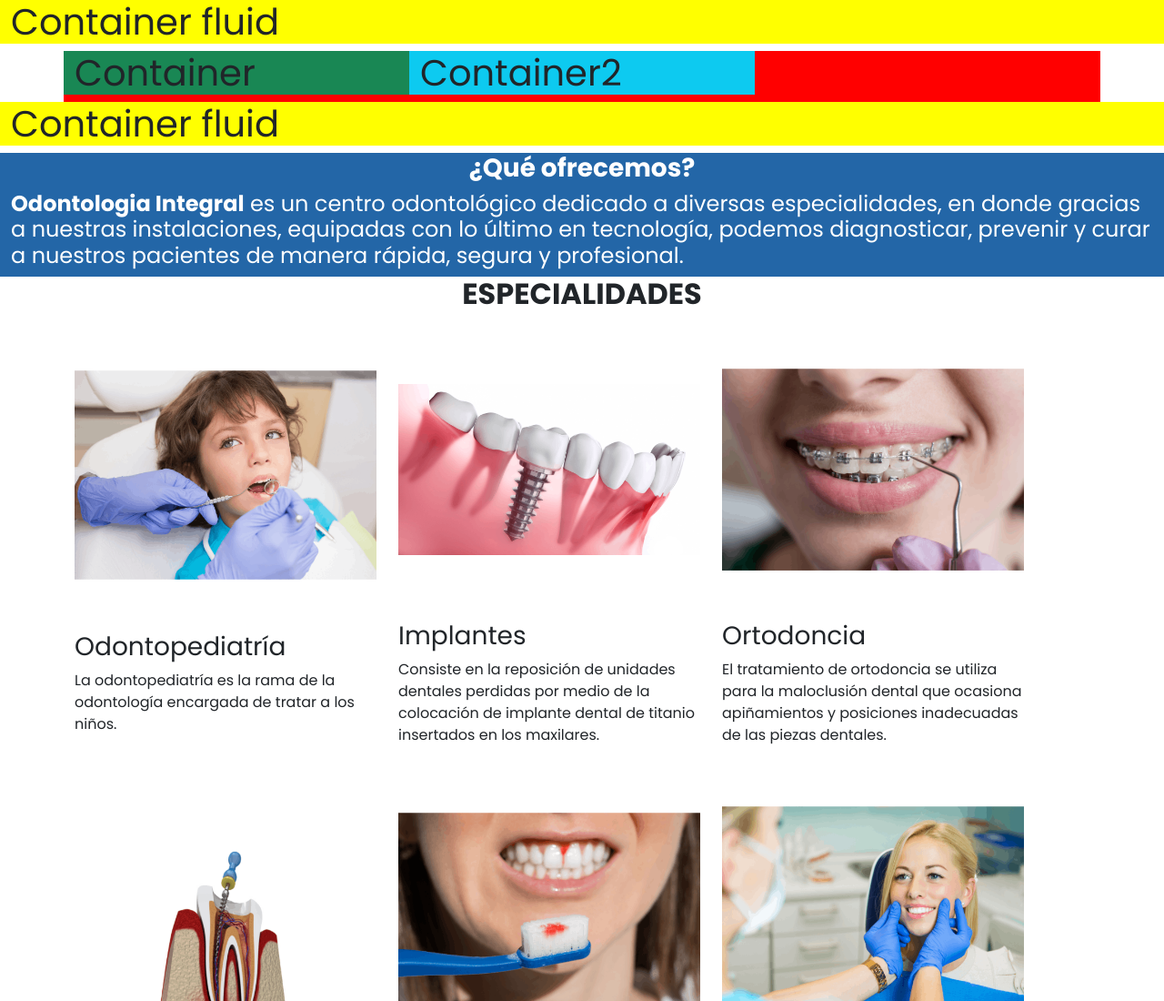
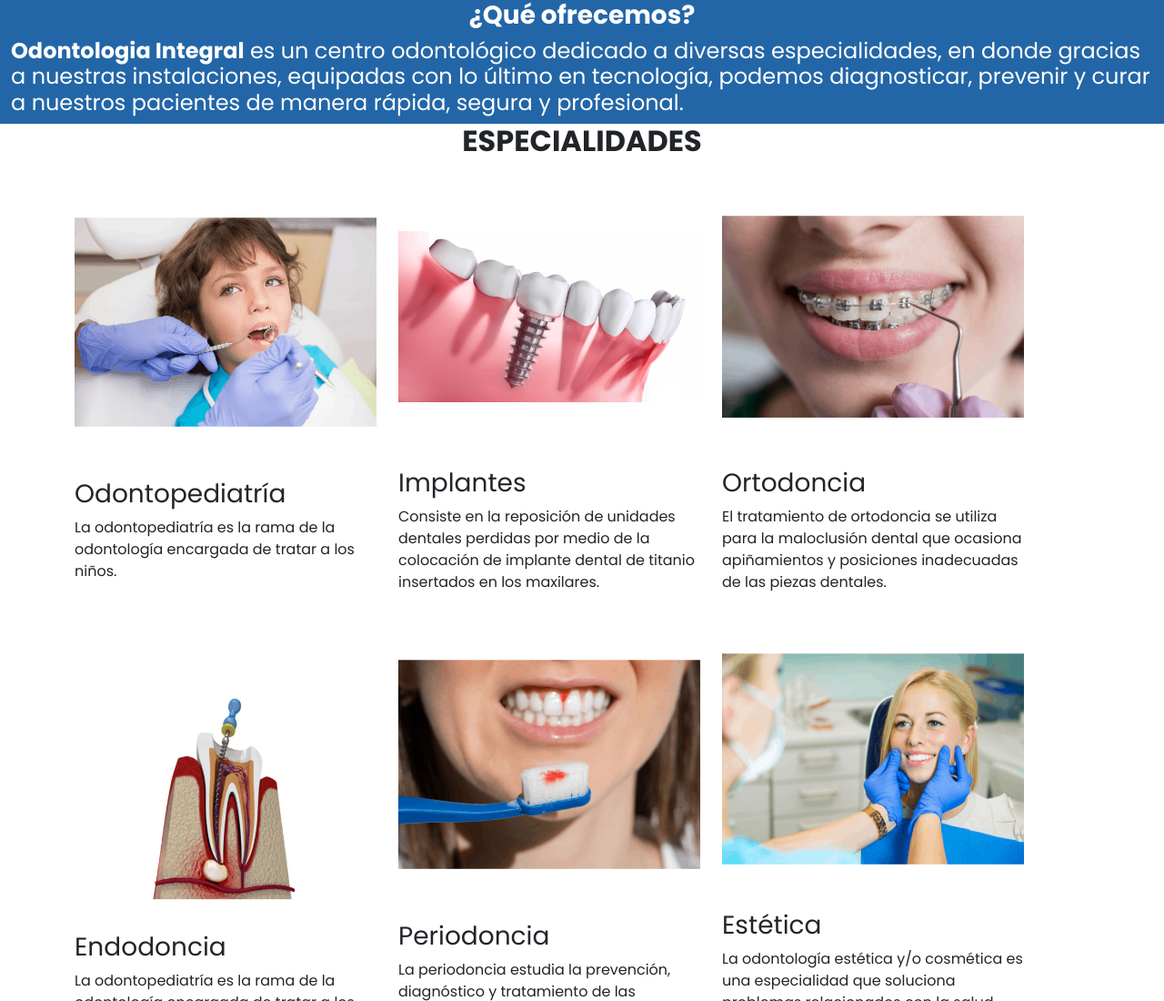
Before and after one commit to diegodferreyra/Odontologia, a plain HTML site: page index.html in a window 1280 px wide. Shown: the top 1100 px of the page at 91% size. Drawn offline with nearby package versions, Linux system fonts and the light colour scheme.

Commit message:
push Entrega2

```diff
--- a/index.html
+++ b/index.html
@@ -15,22 +15,6 @@
 </head>
 
 <body>
-    <header class="container-fluid" style="background-color: yellow;">
-        <h1>Container fluid</h1>
-    </header>
-    <section class="container" style="background-color: red;">
-        <div class="row">
-            <h1 class="col-12 col-md-6 col-lg-4 bg-success">Container</h1>
-            <h1 class="col-12 col-md-6 col-lg-4 bg-info">Container2</h1>
-        </div>
-    </section>
-    <footer class="container-fluid" style="background-color: yellow;">
-        <h1>Container fluid</h1>
-    </footer>
-
-
-
-
     <!--seccion Introduccion ¿Que Ofrecemos?-->
     <div class="container-fluid sectionQueOfrecemos align-item-center justify-content-center">
         <div class="QueOfrecemos_Cuadro">
```
Also changed, not shown: 1 other file.
